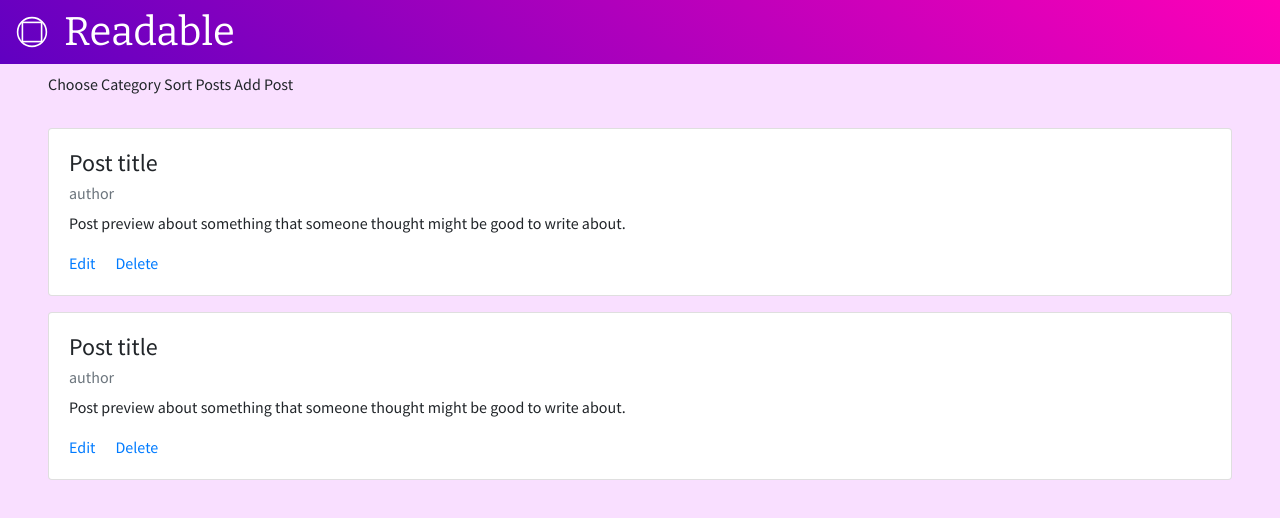
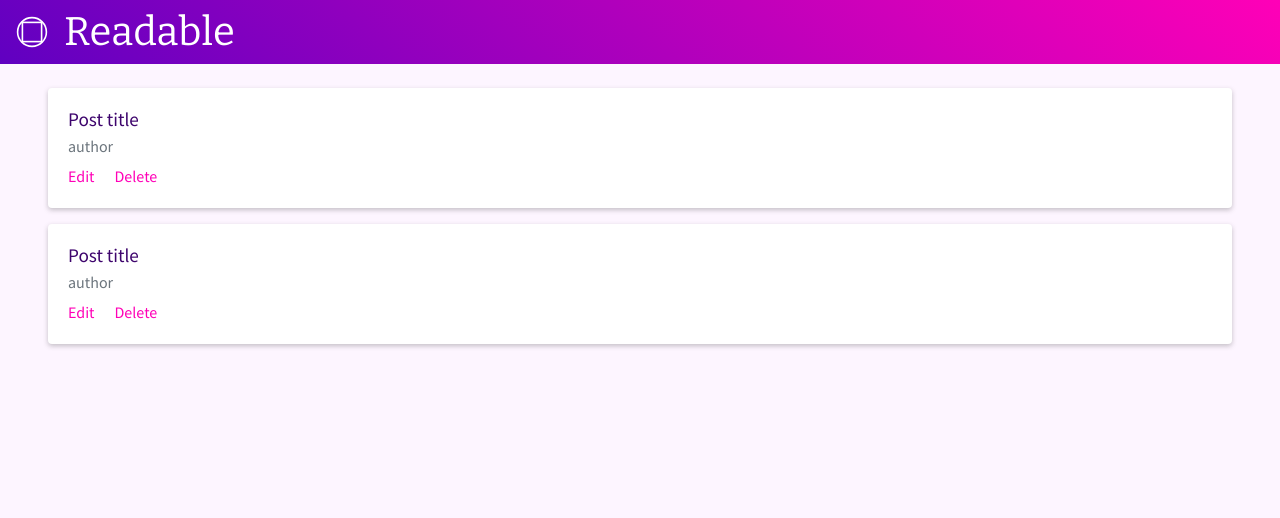
Before and after one commit to kboedges/better-readable, a React (Create React App) app: page / in a window 1280 px wide. Shown: the top 518 px of the page. Built offline with nearby package versions, Linux system fonts and the light colour scheme; no server answers.

Commit message:
Adding styling

```diff
--- a/src/components/App.js
+++ b/src/components/App.js
@@ -11,7 +11,7 @@ class App extends Component {
     return (
       <div className="App">
         <Nav/>
-        <Toolbar/>
+        {/* <Toolbar/> */}
         <ListPosts/>
       </div>
     );
--- a/src/components/Post.js
+++ b/src/components/Post.js
@@ -9,9 +9,6 @@ class Post extends Component {
             <div class="card-body">
                 <h4 class="card-title">Post title</h4>
                 <h6 class="card-subtitle mb-2 text-muted post-author">author</h6>
-                <p class="card-text">
-                Post preview about something that someone thought might be good to write about.
-                </p>
                 <a href="#!" class="card-link ">Edit</a>
                 <a href="#!" class="card-link">Delete</a>
             </div>
--- a/src/index.css
+++ b/src/index.css
@@ -4,6 +4,8 @@
 :root {
   --purple: rgb(96,0,193);
   --pink: rgb(255,0,183);
+  --darkpurple: #3e056d;
+  --mutedpurple: #c5a6de;
 }
 
 html, body {
@@ -14,7 +16,7 @@ body {
   margin: 0;
   padding: 0;
   font-family: 'Source Sans Pro', sans-serif;
-  background: rgba(249, 220, 255, 0.90);
+  background: rgba(253, 244, 255, 0.9)
 }
 
 .Nav {
@@ -36,3 +38,23 @@ body {
 .post-list {
   list-style: none;
 }
+
+.card {
+  border: 0;
+  -webkit-box-shadow: 0px 2px 5px 0px rgba(50, 50, 50, 0.28);
+  -moz-box-shadow:    0px 2px 5px 0px rgba(50, 50, 50, 0.28);
+  box-shadow:         0px 2px 5px 0px rgba(50, 50, 50, 0.28);
+}
+
+.card-link {
+  color: var(--pink);
+}
+
+.card-title {
+  color: var(--darkpurple);
+  font-size: 1.2rem;
+}
+
+.card-subtitle {
+  color: var(--mutedpurple);
+}
```
